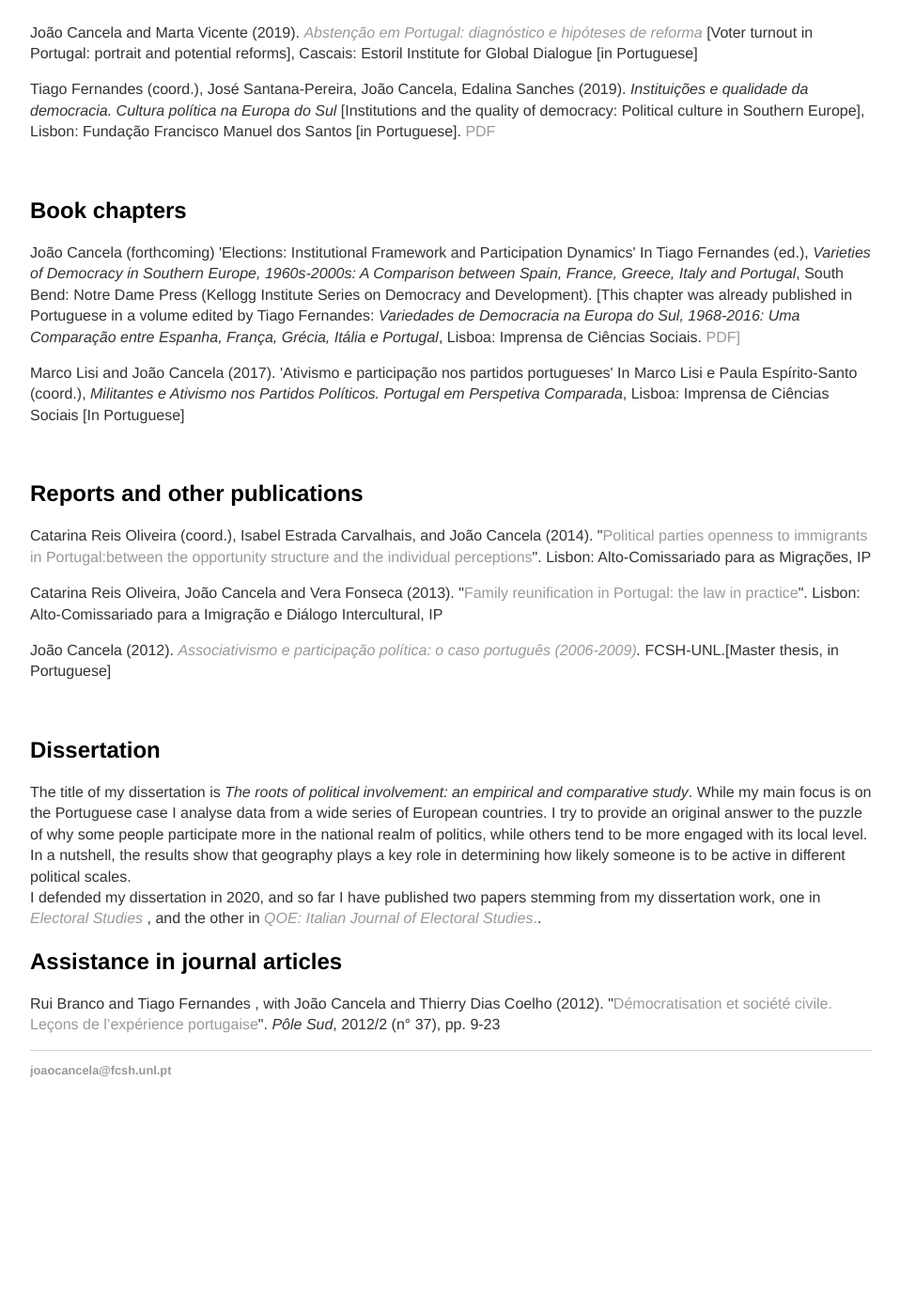
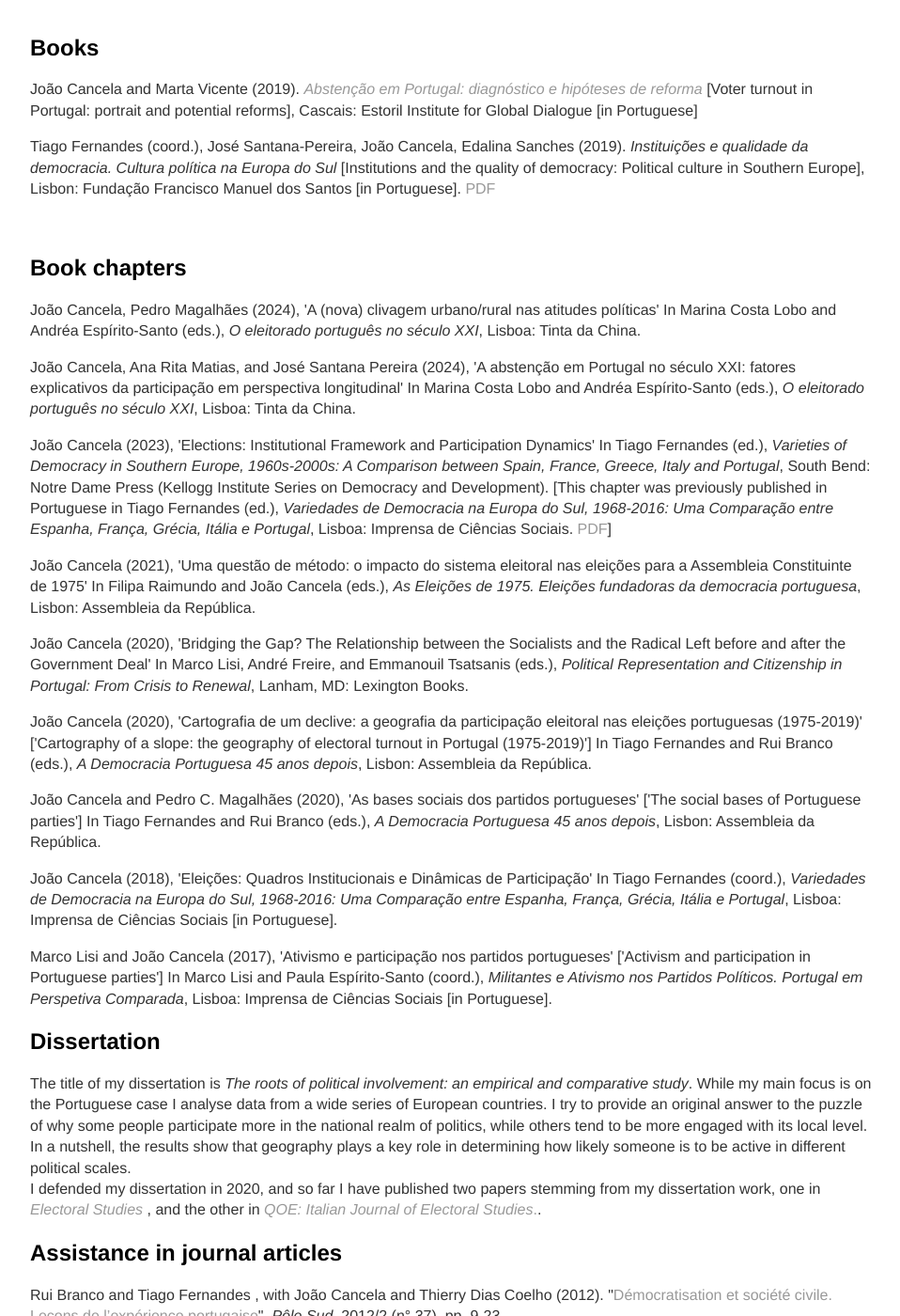
Before and after one commit to joaocancela/joaocancela.github.io, a Jekyll site: the page built from research/index.html, in a window 1280 px wide and 1400 px high, scrolled down 1199 px. Shown: the whole window at 94% size, without its empty margins (160-1118 px from the left). Built offline with Jekyll 4.4.1, drawn with Linux system fonts in a browser that asks for light colours; before the commit the page ends 2405 px from its top, so only the background shows below that; some of the changed text lies outside the part shown.

Commit message:
chapters

```diff
--- a/research/index.html
+++ b/research/index.html
@@ -15,6 +15,10 @@ title: Research
 <p>&nbsp;</p>
 
 <h2>Journal articles</h2>
+
+
+
+ <p>Pedro Magalhães & Jo&atilde;o Cancela (forthcoming), 'Political Neglect and Support for the Radical Right: The Case of Rural Portugal', <em>Political Geography</em>, [accepted for publication].</p>
 
 
 <p>Anna M. Palau, Elisabetta De Giorgi, Luz Muñoz & Joao Cancela (2023), <a href =
@@ -55,16 +59,24 @@ Engagement during Economic Crisis: Young Citizens in Southern Europe'</a>, <em>S
 <p>&nbsp;</p>
 
 <h2>Book chapters  </h2>
-  <p>João Cancela (forthcoming) 'Elections: Institutional Framework and Participation Dynamics' In Tiago Fernandes (ed.), <em>Varieties of Democracy in Southern Europe, 1960s-2000s: A Comparison between Spain, France, Greece, Italy and Portugal</em>, South Bend: Notre Dame Press (Kellogg Institute Series on Democracy and Development). [This chapter was already published in Portuguese in a volume edited by Tiago Fernandes: <em>Variedades de Democracia na Europa do Sul, 1968-2016: Uma Compara&ccedil;&atilde;o entre Espanha, Fran&ccedil;a, Gr&eacute;cia, It&aacute;lia e Portugal</em>, Lisboa: Imprensa de Ci&ecirc;ncias Sociais. <a href= "https://www.v-dem.net/files/39/Variedades%20Democracia%20Europa%20Sul%20Tiago%20FernandesPDF.pdf#page=93">PDF]</a> </p>
+<p>João Cancela, Pedro Magalhães (2024), 'A (nova) clivagem urbano/rural nas atitudes políticas' In Marina Costa Lobo and Andréa Espírito-Santo (eds.), <em>O eleitorado português no século XXI</em>, Lisboa: Tinta da China.</p>
 
-<p>Marco Lisi and Jo&atilde;o Cancela (2017). 'Ativismo e participa&ccedil;&atilde;o nos partidos portugueses' In Marco Lisi e Paula Esp&iacute;rito-Santo (coord.), <em>Militantes e Ativismo nos Partidos Pol&iacute;ticos. Portugal em Perspetiva Comparada</em>, Lisboa: Imprensa de Ci&ecirc;ncias Sociais [In Portuguese]</p>
-<p>&nbsp;</p>
+<p>João Cancela, Ana Rita Matias, and José Santana Pereira (2024), 'A abstenção em Portugal no século XXI: fatores explicativos da participação em perspectiva longitudinal' In Marina Costa Lobo and Andréa Espírito-Santo (eds.), <em>O eleitorado português no século XXI</em>, Lisboa: Tinta da China.</p>
 
-<h2>Reports and other publications</h2>
-<p>Catarina Reis Oliveira (coord.), Isabel Estrada Carvalhais, and Jo&atilde;o Cancela (2014). "<a href="http://www.om.acm.gov.pt/documents/58428/296070/divpol_pt.pdf/5c7d94e7-9773-4921-914d-b332b6990ee7" >Political parties openness to immigrants in Portugal:between the opportunity structure and the individual perceptions</a>". Lisbon: Alto-Comissariado para as Migra&ccedil;&otilde;es, IP</p>
-<p>Catarina Reis Oliveira, Jo&atilde;o Cancela and Vera Fonseca (2013). "<a href="http://www.om.acm.gov.pt/documents/58428/296070/family+reunification_pt.pdf/15a09bea-3639-457b-894c-91e7ea3a6b52" >Family reunification in Portugal: the law in practice</a>". Lisbon: Alto-Comissariado para a Imigra&ccedil;&atilde;o e Di&aacute;logo Intercultural, IP<br /></p>
-  <p>Jo&atilde;o Cancela (2012). <em><a href="https://run.unl.pt/handle/10362/7371" target="_blank" rel="nofollow noopener">Associativismo e participa&ccedil;&atilde;o pol&iacute;tica: o caso portugu&ecirc;s (2006-2009)</a>. </em>FCSH-UNL.[Master thesis, in Portuguese]</div></p>
-<p>&nbsp;</p>
+<p>João Cancela (2023), 'Elections: Institutional Framework and Participation Dynamics' In Tiago Fernandes (ed.), <em>Varieties of Democracy in Southern Europe, 1960s-2000s: A Comparison between Spain, France, Greece, Italy and Portugal</em>, South Bend: Notre Dame Press (Kellogg Institute Series on Democracy and Development). [This chapter was previously published in Portuguese in Tiago Fernandes (ed.), <em>Variedades de Democracia na Europa do Sul, 1968-2016: Uma Comparação entre Espanha, França, Grécia, Itália e Portugal</em>, Lisboa: Imprensa de Ciências Sociais. <a href="https://www.v-dem.net/files/39/Variedades%20Democracia%20Europa%20Sul%20Tiago%20FernandesPDF.pdf#page=93">PDF</a>]</p>
+
+<p>João Cancela (2021), 'Uma questão de método: o impacto do sistema eleitoral nas eleições para a Assembleia Constituinte de 1975' In Filipa Raimundo and João Cancela (eds.), <em>As Eleições de 1975. Eleições fundadoras da democracia portuguesa</em>, Lisbon: Assembleia da República.</p>
+
+<p>João Cancela (2020), 'Bridging the Gap? The Relationship between the Socialists and the Radical Left before and after the Government Deal' In Marco Lisi, André Freire, and Emmanouil Tsatsanis (eds.), <em>Political Representation and Citizenship in Portugal: From Crisis to Renewal</em>, Lanham, MD: Lexington Books.</p>
+
+<p>João Cancela (2020), 'Cartografia de um declive: a geografia da participação eleitoral nas eleições portuguesas (1975-2019)' ['Cartography of a slope: the geography of electoral turnout in Portugal (1975-2019)'] In Tiago Fernandes and Rui Branco (eds.), <em>A Democracia Portuguesa 45 anos depois</em>, Lisbon: Assembleia da República.</p>
+
+<p>João Cancela and Pedro C. Magalhães (2020), 'As bases sociais dos partidos portugueses' ['The social bases of Portuguese parties'] In Tiago Fernandes and Rui Branco (eds.), <em>A Democracia Portuguesa 45 anos depois</em>, Lisbon: Assembleia da República.</p>
+
+<p>João Cancela (2018), 'Eleições: Quadros Institucionais e Dinâmicas de Participação' In Tiago Fernandes (coord.), <em>Variedades de Democracia na Europa do Sul, 1968-2016: Uma Comparação entre Espanha, França, Grécia, Itália e Portugal</em>, Lisboa: Imprensa de Ciências Sociais [in Portuguese].</p>
+
+<p>Marco Lisi and João Cancela (2017), 'Ativismo e participação nos partidos portugueses' ['Activism and participation in Portuguese parties'] In Marco Lisi and Paula Espírito-Santo (coord.), <em>Militantes e Ativismo nos Partidos Políticos. Portugal em Perspetiva Comparada</em>, Lisboa: Imprensa de Ciências Sociais [in Portuguese].</p>
+
 
 <h2>Dissertation</h2>
 <p>The title of my dissertation is  <em>The roots of political involvement: an empirical and comparative study</em>. While my
```
